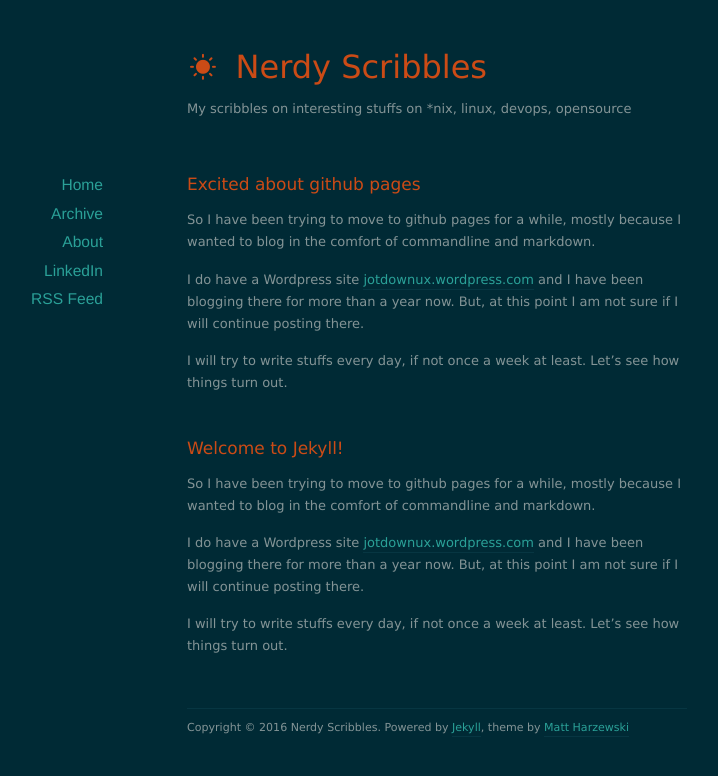
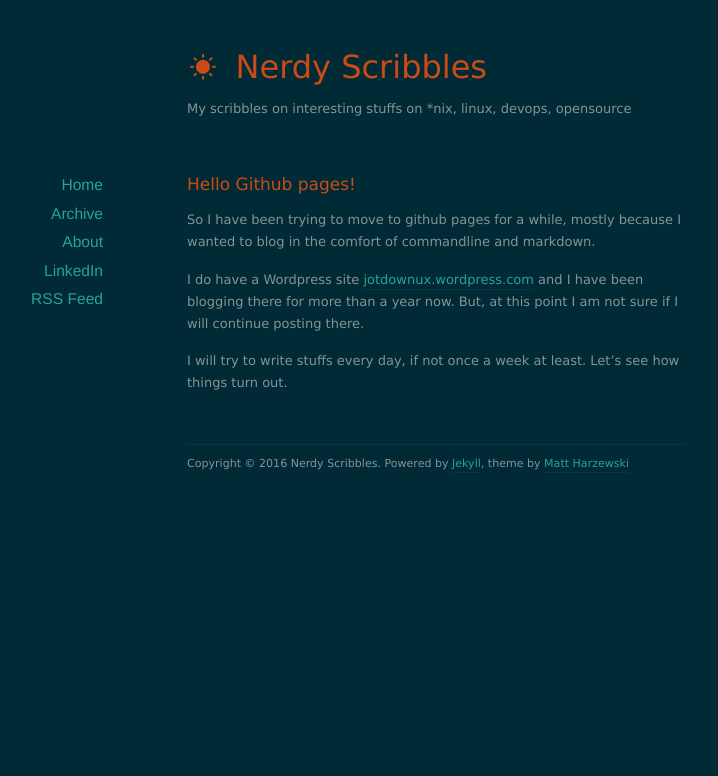
Before and after one commit to soumyadipdm/soumyadipdm.github.io, a Jekyll site: the page built from index.html, in a window 1280 px wide. Shown: the top 776 px of the page, without its empty margins (203-921 px from the left). Built offline with Jekyll 4.4.1, drawn with Linux system fonts in a browser that asks for light colours; nearby versions of some CDN libraries; the list of posts is cut into pages by our own code.

Commit message:
test post3

```diff
--- a/_posts/2013-06-05-welcome-to-jekyll.markdown
+++ /dev/null
@@ -1,12 +0,0 @@
----
-layout: post
-title:  "Welcome to Jekyll!"
-date:   2013-06-05 17:06:25
-categories: jekyll update
----
-
-So I have been trying to move to github pages for a while, mostly because I wanted to blog in the comfort of commandline and markdown.
-
-I do have a Wordpress site [jotdownux.wordpress.com](http://jotdownux.wordpress.com) and I have been blogging there for more than a year now. But, at this point I am not sure if I will continue posting there.
-
-I will try to write stuffs every day, if not once a week at least. Let's see how things turn out.
--- a/_posts/2016-02-15-excited-about-github-pages.markdown
+++ b/_posts/2016-02-15-hello-github-pages.md
@@ -1,8 +1,8 @@
 ---
 layout: post
-title:  "Excited about github pages"
-date:   2016-02-15 22:35:08
-categories: jekyll update
+title:  "Hello Github pages!"
+date:   2016-02-15 00:06:25
+categories: general update
 ---
 
 So I have been trying to move to github pages for a while, mostly because I wanted to blog in the comfort of commandline and markdown.
```
